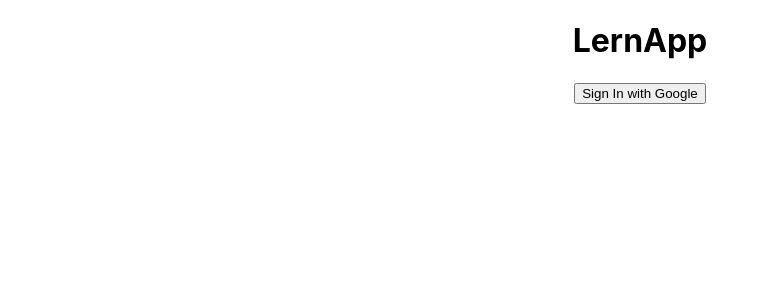
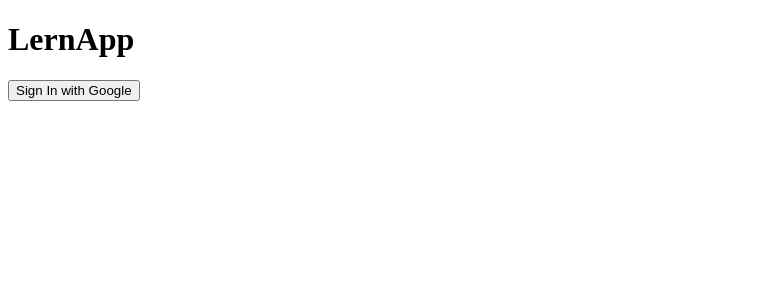
Before and after one commit to LernAppGruppe6/LernApp, a React (Create React App) app in the folder frontend/lern-app/: page / in a window 1280 px wide. Shown: the top 300 px of the page, without its empty margins (0-761 px from the left). Built offline with nearby package versions, Linux system fonts and the light colour scheme.

Commit message:
Changes Folder Stucture

```diff
--- a/frontend/lern-app/src/App.css
+++ /dev/null
@@ -1,38 +0,0 @@
-.App {
-  text-align: center;
-}
-
-.App-logo {
-  height: 40vmin;
-  pointer-events: none;
-}
-
-@media (prefers-reduced-motion: no-preference) {
-  .App-logo {
-    animation: App-logo-spin infinite 20s linear;
-  }
-}
-
-.App-header {
-  background-color: #282c34;
-  min-height: 100vh;
-  display: flex;
-  flex-direction: column;
-  align-items: center;
-  justify-content: center;
-  font-size: calc(10px + 2vmin);
-  color: white;
-}
-
-.App-link {
-  color: #61dafb;
-}
-
-@keyframes App-logo-spin {
-  from {
-    transform: rotate(0deg);
-  }
-  to {
-    transform: rotate(360deg);
-  }
-}
--- a/frontend/lern-app/src/App.js
+++ b/frontend/lern-app/src/App.js
@@ -1,5 +1,4 @@
-import './App.css';
-import { signInWithGoogle } from "./services/fireBase"
+import { signInWithGoogle } from "./services/fireBase";
 
 function App() {
   return (
--- /dev/null
+++ b/frontend/lern-app/src/Theme.js
@@ -0,0 +1,64 @@
+import { createTheme } from '@mui/material/styles';
+import { colors } from '@mui/material';
+
+const white = '#FFFFFF';
+const black = '#000000';
+const primary = "#536DFE";
+const secondary = "#FF5C93";
+
+// A custom theme for this app
+const theme = createTheme({
+  palette: {
+    black,
+    white,
+    primary: {
+      contrastText: white,
+      main: primary,
+      light: primary[100],
+      dark: primary[900],
+    },
+    secondary: {
+      main: secondary,
+      light: secondary[100],
+      dark: secondary[900],
+      contrastText: white,
+    },
+    success: {
+      contrastText: white,
+      dark: colors.green[900],
+      main: colors.green[600],
+      light: colors.green[400]
+    },
+    info: {
+      contrastText: white,
+      dark: colors.blue[900],
+      main: colors.blue[600],
+      light: colors.blue[400]
+    },
+    warning: {
+      contrastText: white,
+      dark: colors.orange[900],
+      main: colors.orange[600],
+      light: colors.orange[400]
+    },
+    error: {
+      contrastText: white,
+      dark: colors.red[900],
+      main: colors.red[600],
+      light: colors.red[400]
+    },
+    text: {
+      primary: colors.blueGrey[800],
+      secondary: colors.blueGrey[600],
+      link: colors.blueGrey[800]
+    },
+    background: {
+      default: '#F6F7FF',
+      paper: white
+    },
+    icon: colors.blueGrey[600],
+    divider: colors.grey[200]
+  },
+});
+
+export default theme;
--- a/frontend/lern-app/src/index.css
+++ /dev/null
@@ -1,13 +0,0 @@
-body {
-  margin: 0;
-  font-family: -apple-system, BlinkMacSystemFont, 'Segoe UI', 'Roboto', 'Oxygen',
-    'Ubuntu', 'Cantarell', 'Fira Sans', 'Droid Sans', 'Helvetica Neue',
-    sans-serif;
-  -webkit-font-smoothing: antialiased;
-  -moz-osx-font-smoothing: grayscale;
-}
-
-code {
-  font-family: source-code-pro, Menlo, Monaco, Consolas, 'Courier New',
-    monospace;
-}
--- a/frontend/lern-app/src/index.js
+++ b/frontend/lern-app/src/index.js
@@ -1,6 +1,5 @@
 import React from 'react';
 import ReactDOM from 'react-dom/client';
-import './index.css';
 import App from './App';
 import reportWebVitals from './reportWebVitals';
 
```
Also changed, not shown: frontend/lern-app/src/layout/Header.js (added), frontend/lern-app/src/logo.svg (deleted), frontend/lern-app/src/pages/Profile.js (added).
